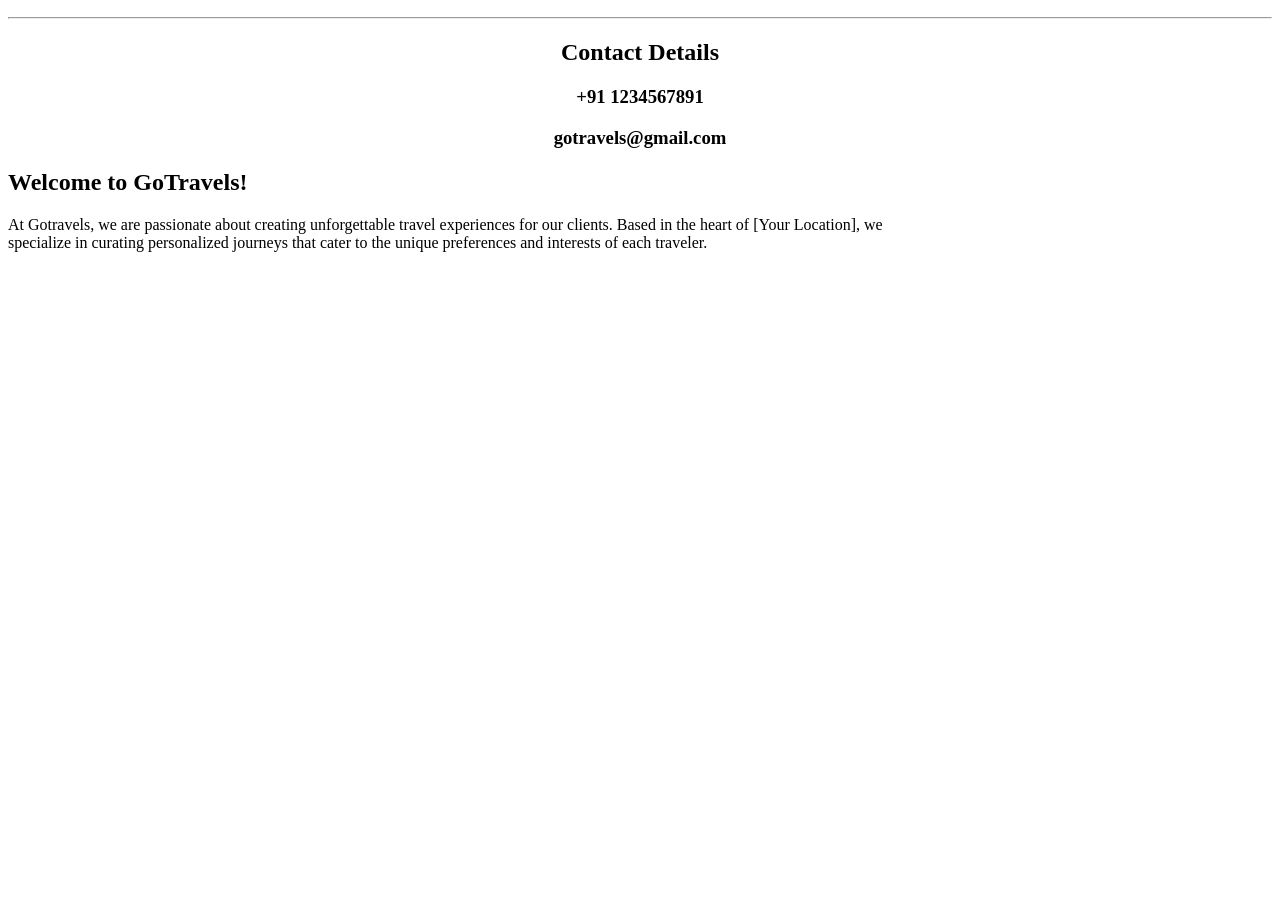
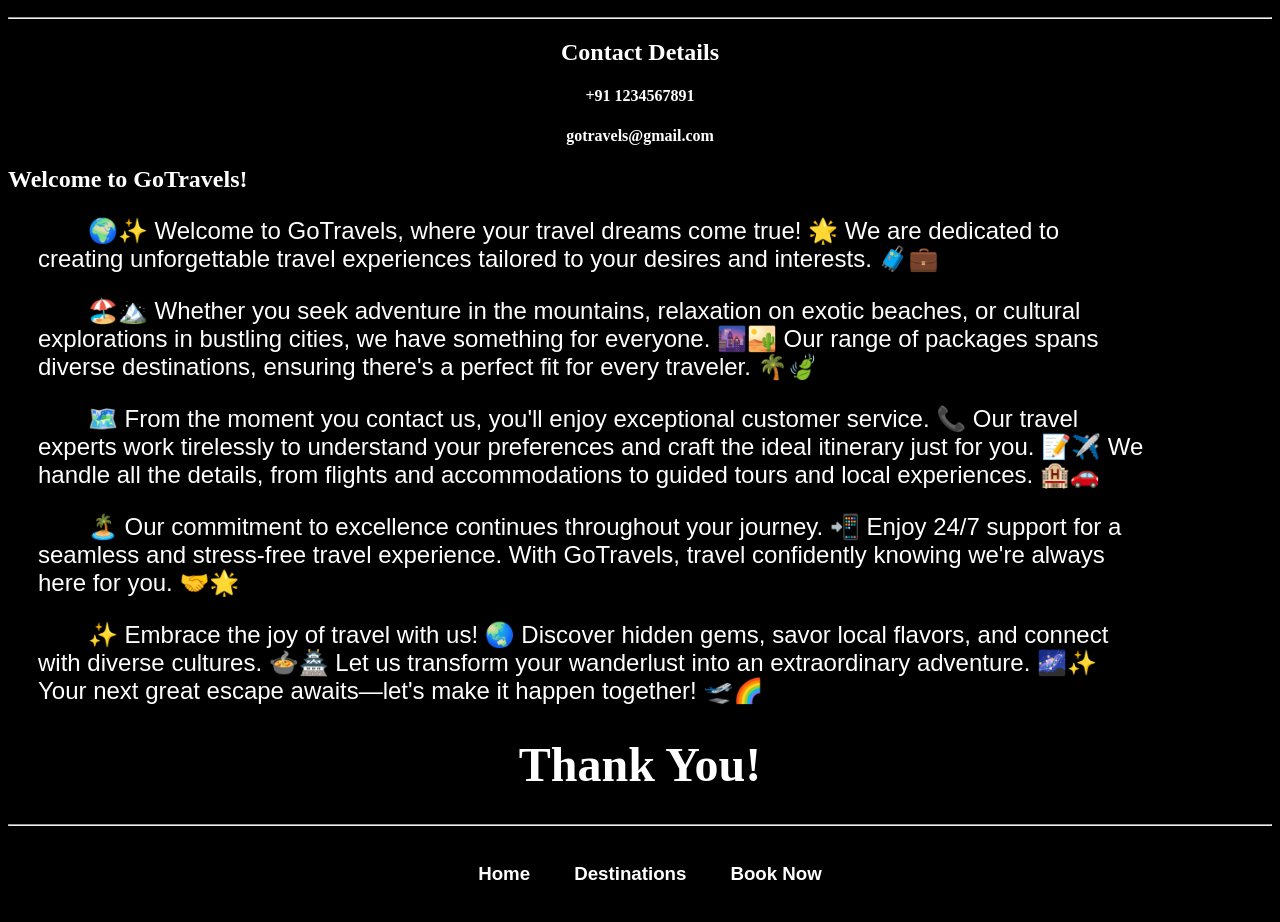
Before and after one commit to thirumurugan27/Travel-Agency, a plain HTML site: page contactus.html in a window 1280 px wide. Shown: the part 102-1024 px from the top of the page. Before the commit the page ends 800 px from the top, so only its background shows below. Drawn offline with Linux system fonts and the light colour scheme.

Commit message:
travel agency websit login website

```diff
--- a/contactus.html
+++ b/contactus.html
@@ -11,23 +11,81 @@
     <hr>
     <center>
         <h2>Contact Details</h2>
-        <h3>+91 1234567891</h3>
-        <h3>gotravels@gmail.com</h3>
+        <h4>+91 1234567891</h4>
+        <h4>gotravels@gmail.com</h4>
     </center>
         <b>
             <h2>Welcome to GoTravels!</h2>
         </b>
-        <p>At Gotravels, we are passionate about creating unforgettable travel experiences for our clients. Based
-            in the heart of [Your Location], we specialize in curating personalized journeys that cater to the unique
-            preferences
-            and interests of each traveler.
+        <p>🌍✨ Welcome to GoTravels, where your travel dreams come true! 🌟 We are dedicated to creating
+        unforgettable travel experiences tailored to your desires and interests. 🧳💼 </p>
+            <P>
+
+            🏖️🏔️ Whether you seek adventure in the mountains, relaxation on exotic beaches, or cultural explorations in bustling
+            cities, we have something for everyone. 🌆🏜️ Our range of packages spans diverse destinations, ensuring there's a
+            perfect fit for every traveler. 🌴🍃 </p>
+            <p>
+            🗺️ From the moment you contact us, you'll enjoy exceptional customer service. 📞 Our travel experts work tirelessly to
+            understand your preferences and craft the ideal itinerary just for you. 📝✈️ We handle all the details, from flights and
+            accommodations to guided tours and local experiences. 🏨🚗
+            </p>
+            <p>
+            🏝️ Our commitment to excellence continues throughout your journey. 📲 Enjoy 24/7 support for a seamless and stress-free
+            travel experience. With GoTravels, travel confidently knowing we're always here for you. 🤝🌟
+            </p>
+            <p>
+
+            ✨ Embrace the joy of travel with us! 🌏 Discover hidden gems, savor local flavors, and connect with diverse cultures.
+            🍲🏯 Let us transform your wanderlust into an extraordinary adventure. 🌌✨ Your next great escape awaits—let's make it
+            happen together! 🛫🌈
         </p>
+        <center>
+            <h1 style="font-size: 300%;"><b>Thank You!</b></h1>
+        </center>
+        <hr>
+        <div class="hi">
+
+                <a href="main.html"><h3>Home</h3></a>
+                <a href="destination.html"><h3>Destinations</h3></a>
+                <a href="booknow.html"><h3>Book Now</h3></a>
+
+
+        </div>
 
 
 </body>
 </html>
 <style>
     p{
-        width: 70%;
+       margin-left: 30px;
+       width: 88%;
+       font-size: 150%;
+       text-indent: 50px;
+       font-family: Arial, Helvetica, sans-serif;
     }
+    h3
+    {
+        display: inline-block;
+        padding: 10px;
+        margin-left: 20px;
+        color: white;
+        font-weight: bolder;
+        font-family: Arial, Helvetica, sans-serif;
+
+    }
+    h3:hover
+    {
+        color: rgb(43, 43, 255);
+
+    }
+
+    .hi{
+
+        text-align: center;
+    }
+    body{
+        color: white;
+        background-color: black;
+    }
+
 </style>
--- a/style.css
+++ b/style.css
@@ -3,7 +3,8 @@
     padding: 20px;
 }
 ul,li,h1{
-    display: inline;
+    display: inline-block;
+    color: black;
 
 }
 ul{
@@ -14,8 +15,8 @@ li{
 }
 li:hover
 {
-    background-color: aqua;
-    color: white;
+
+    color: blue;
     cursor: pointer;
 }
 .but
@@ -46,3 +47,31 @@ li:hover
     margin-right: 30px;
     margin-top: 50px;
 }
+.mad{
+    padding: 20px;
+    margin-top: 2%;
+}
+.txt{
+    font-size: 400%;
+    margin-left: 8%;
+    margin-top: 5%;
+    font-family: Georgia, serif;
+
+}
+p.{
+    color: white;
+    text-decoration: solid;
+
+
+}
+.bad{
+    margin-top: 1%;
+    margin-left: 10%;
+
+}
+.box
+{
+
+    width: 50%;
+    color: white;
+}
```
Also changed, not shown: booknow.html (+17 -22 lines), destination.html (+9 -17 lines), main.html (+15 -5 lines).
